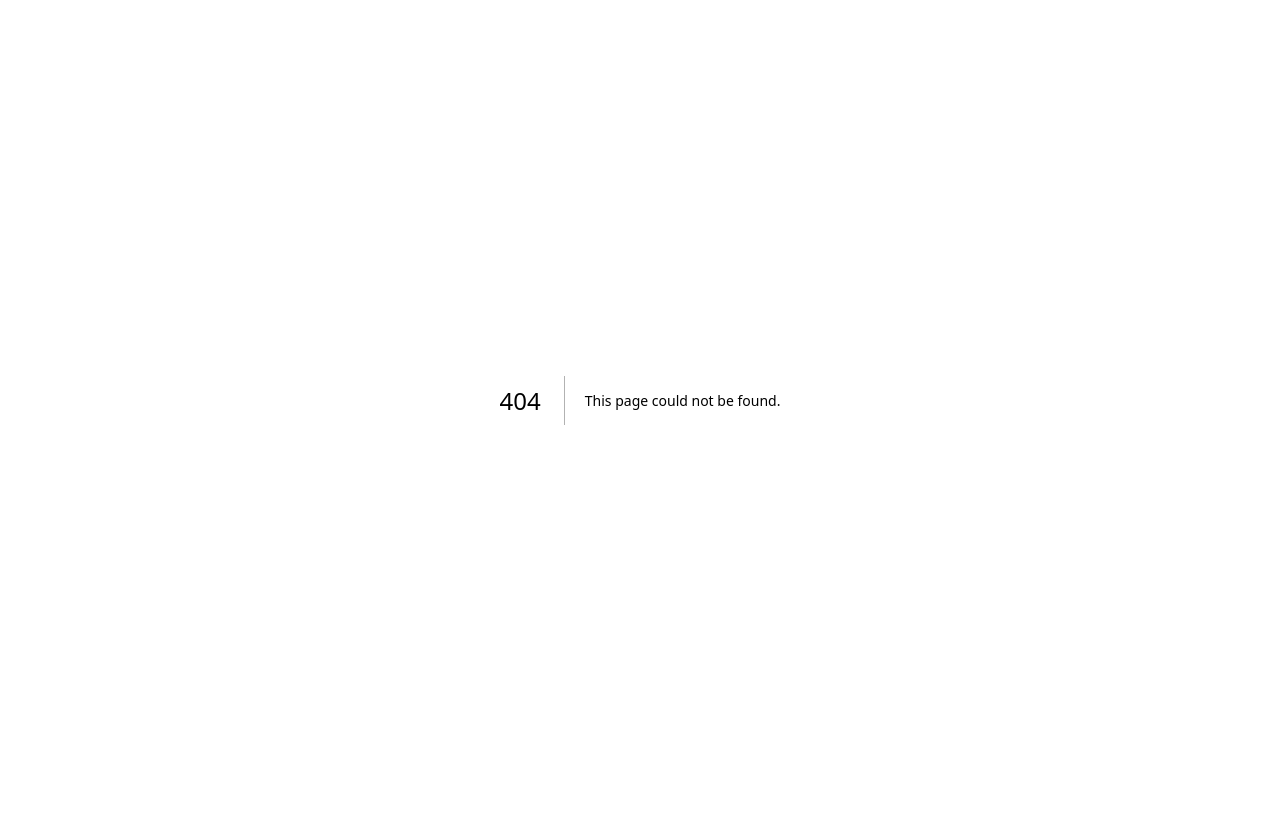
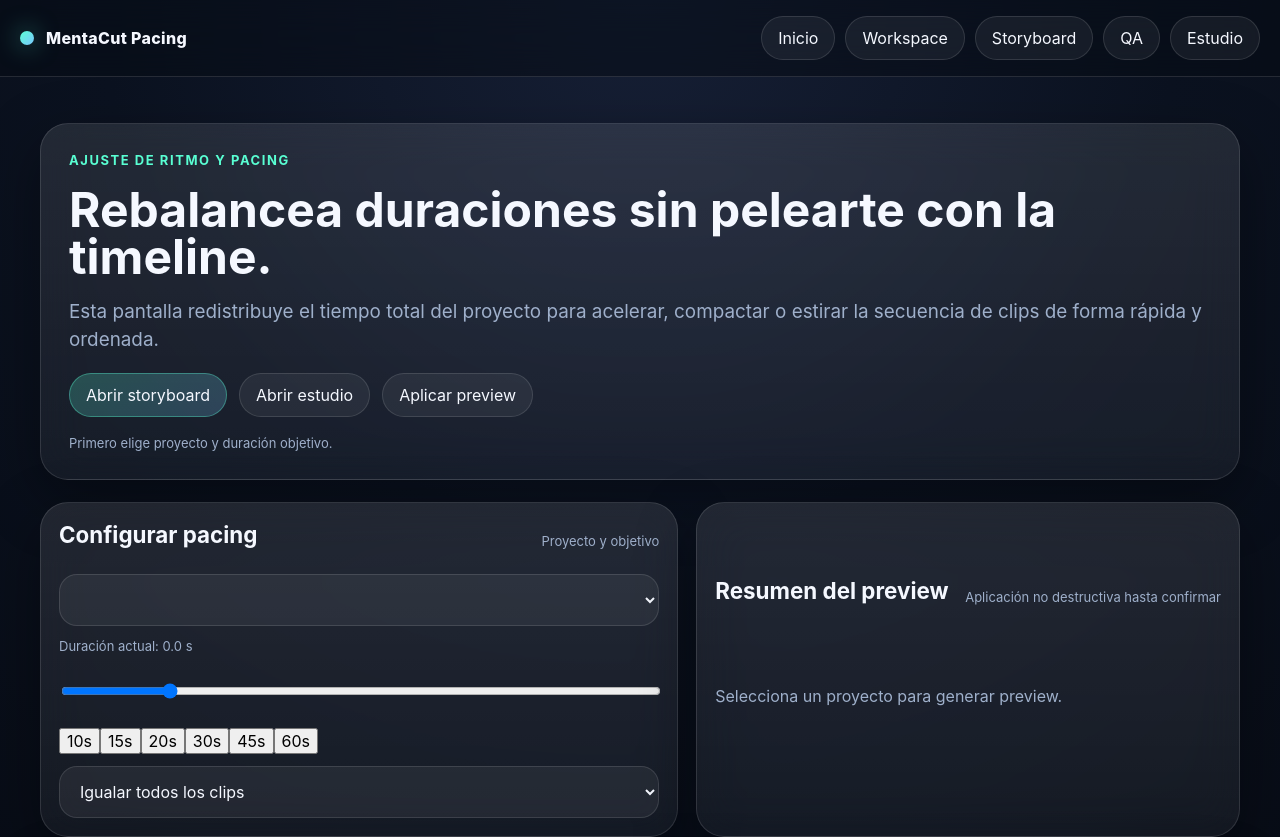
Before and after one commit to alain7224/MentaCut, a Next.js app: page /studio/pacing in a window 1280 px wide. Before the commit this address had no page. Shown: the top 837 px of the page. Before the commit the page ends 800 px from the top, so only its background shows below. Built offline with nearby package versions, Linux system fonts and the light colour scheme.

Commit message:
feat: add pacing editor for redistributing clip durations

```diff
--- /dev/null
+++ b/app/studio/pacing/page.tsx
@@ -0,0 +1,213 @@
+'use client'
+
+import Link from 'next/link'
+import { useEffect, useMemo, useState } from 'react'
+import { readLocalProjects, touchProject, writeLocalProjects, type LocalProject } from '@/lib/local-store'
+
+type DurationMode = 'equal' | 'keep-ratio'
+
+function normalizeTimeline(project: LocalProject, durations: number[]): LocalProject {
+  let cursor = 0
+  return {
+    ...project,
+    clips: project.clips.map((clip, index) => {
+      const nextDuration = Math.max(0.5, Number(durations[index].toFixed(2)))
+      const start = Number(cursor.toFixed(2))
+      const end = Number((cursor + nextDuration).toFixed(2))
+      cursor = end
+      return {
+        ...clip,
+        start,
+        end,
+      }
+    }),
+  }
+}
+
+export default function StudioPacingPage() {
+  const [projects, setProjects] = useState<LocalProject[]>([])
+  const [activeId, setActiveId] = useState<string | null>(null)
+  const [targetDuration, setTargetDuration] = useState(20)
+  const [mode, setMode] = useState<DurationMode>('equal')
+  const [status, setStatus] = useState('')
+
+  useEffect(() => {
+    const next = readLocalProjects()
+    setProjects(next)
+    setActiveId(next[0]?.id ?? null)
+  }, [])
+
+  const active = useMemo(() => projects.find((item) => item.id === activeId) ?? null, [projects, activeId])
+
+  const currentDurations = useMemo(
+    () => active?.clips.map((clip) => Math.max(0.5, clip.end - clip.start)) ?? [],
+    [active],
+  )
+
+  const currentTotal = useMemo(
+    () => currentDurations.reduce((sum, value) => sum + value, 0),
+    [currentDurations],
+  )
+
+  useEffect(() => {
+    if (currentTotal > 0) {
+      setTargetDuration(Number(currentTotal.toFixed(1)))
+    }
+  }, [activeId, currentTotal])
+
+  const previewDurations = useMemo(() => {
+    if (!active || active.clips.length === 0) return []
+
+    const safeTarget = Math.max(active.clips.length * 0.5, targetDuration)
+
+    if (mode === 'equal') {
+      const each = safeTarget / active.clips.length
+      return active.clips.map(() => Number(each.toFixed(2)))
+    }
+
+    const baseTotal = currentDurations.reduce((sum, value) => sum + value, 0)
+    if (baseTotal <= 0) {
+      const each = safeTarget / active.clips.length
+      return active.clips.map(() => Number(each.toFixed(2)))
+    }
+
+    return currentDurations.map((value) => Number(((value / baseTotal) * safeTarget).toFixed(2)))
+  }, [active, currentDurations, mode, targetDuration])
+
+  const previewProject = useMemo(() => {
+    if (!active) return null
+    return normalizeTimeline(active, previewDurations)
+  }, [active, previewDurations])
+
+  function persist(projectId: string, updater: (project: LocalProject) => LocalProject, nextStatus: string) {
+    const updated = projects.map((project) => {
+      if (project.id !== projectId) return project
+      return touchProject(updater(project))
+    })
+    setProjects(updated)
+    writeLocalProjects(updated)
+    setStatus(nextStatus)
+  }
+
+  function applyPreview() {
+    if (!active || !previewProject) return
+    persist(active.id, () => previewProject, 'Ritmo del proyecto actualizado')
+  }
+
+  function applyPreset(seconds: number) {
+    setTargetDuration(seconds)
+    setStatus(`Objetivo ajustado a ${seconds}s`)
+  }
+
+  function updateSingleDuration(index: number, value: number) {
+    if (!active) return
+    const nextDurations = currentDurations.map((item, currentIndex) => currentIndex === index ? Math.max(0.5, value) : item)
+    const normalized = normalizeTimeline(active, nextDurations)
+    persist(active.id, () => normalized, 'Duración individual del clip actualizada')
+  }
+
+  return (
+    <div className="page-shell">
+      <header className="topbar">
+        <div className="brand">
+          <span className="brand-dot" />
+          <span>MentaCut Pacing</span>
+        </div>
+        <nav className="nav">
+          <Link href="/" className="nav-link">Inicio</Link>
+          <Link href="/studio/workspace" className="nav-link">Workspace</Link>
+          <Link href="/studio/storyboard" className="nav-link">Storyboard</Link>
+          <Link href="/studio/qa" className="nav-link">QA</Link>
+          <Link href="/studio" className="nav-link">Estudio</Link>
+        </nav>
+      </header>
+
+      <main className="main">
+        <section className="section">
+          <div className="panel hero-copy">
+            <span className="eyebrow">Ajuste de ritmo y pacing</span>
+            <h1 className="title" style={{ fontSize: 'clamp(1.8rem, 4vw, 3rem)' }}>Rebalancea duraciones sin pelearte con la timeline.</h1>
+            <p className="sub">
+              Esta pantalla redistribuye el tiempo total del proyecto para acelerar, compactar o estirar la secuencia de clips de forma rápida y ordenada.
+            </p>
+            <div className="action-row">
+              <Link href="/studio/storyboard" className="btn btn-primary">Abrir storyboard</Link>
+              <Link href="/studio" className="btn">Abrir estudio</Link>
+              <button className="btn" onClick={applyPreview} disabled={!previewProject}>Aplicar preview</button>
+            </div>
+            <div className="timeline-label">{status || 'Primero elige proyecto y duración objetivo.'}</div>
+          </div>
+        </section>
+
+        <section className="section">
+          <div className="studio-grid-2">
+            <div className="panel timeline">
+              <div className="row-head">
+                <h2 className="section-title">Configurar pacing</h2>
+                <div className="timeline-label">Proyecto y objetivo</div>
+              </div>
+              <div className="form">
+                <select className="input" value={activeId ?? ''} onChange={(event) => setActiveId(event.target.value)}>
+                  {projects.map((project) => (
+                    <option key={project.id} value={project.id}>{project.name} · {project.format}</option>
+                  ))}
+                </select>
+                <label className="form">
+                  <span className="timeline-label">Duración actual: {currentTotal.toFixed(1)} s</span>
+                  <input className="input" type="range" min={Math.max((active?.clips.length ?? 1) * 0.5, 2)} max={120} step="0.5" value={targetDuration} onChange={(event) => setTargetDuration(Number(event.target.value))} />
+                </label>
+                <div className="preset-chip-wrap">
+                  {[10, 15, 20, 30, 45, 60].map((seconds) => (
+                    <button key={seconds} className="preset-chip" onClick={() => applyPreset(seconds)}>{seconds}s</button>
+                  ))}
+                </div>
+                <select className="input" value={mode} onChange={(event) => setMode(event.target.value as DurationMode)}>
+                  <option value="equal">Igualar todos los clips</option>
+                  <option value="keep-ratio">Mantener proporciones actuales</option>
+                </select>
+              </div>
+            </div>
+
+            <div className="panel timeline">
+              <div className="row-head">
+                <h2 className="section-title">Resumen del preview</h2>
+                <div className="timeline-label">Aplicación no destructiva hasta confirmar</div>
+              </div>
+              {previewProject ? (
+                <div className="cards">
+                  <article className="panel card"><h3>Clips</h3><p><strong>{previewProject.clips.length}</strong></p></article>
+                  <article className="panel card"><h3>Objetivo</h3><p><strong>{targetDuration.toFixed(1)} s</strong></p></article>
+                  <article className="panel card"><h3>Modo</h3><p><strong>{mode === 'equal' ? 'Igualado' : 'Proporcional'}</strong></p></article>
+                  <article className="panel card"><h3>Último fin</h3><p><strong>{previewProject.clips[previewProject.clips.length - 1]?.end.toFixed(1) ?? '0.0'} s</strong></p></article>
+                </div>
+              ) : <div className="empty">Selecciona un proyecto para generar preview.</div>}
+            </div>
+          </div>
+        </section>
+
+        <section className="section">
+          <div className="panel timeline">
+            <div className="row-head">
+              <h2 className="section-title">Duraciones actuales y preview</h2>
+              <div className="timeline-label">Clip por clip</div>
+            </div>
+            <div className="cards" style={{ gridTemplateColumns: 'repeat(2, minmax(0, 1fr))' }}>
+              {active?.clips.length ? active.clips.map((clip, index) => (
+                <article key={clip.id} className="panel card">
+                  <h3>{clip.title}</h3>
+                  <p><strong>Actual:</strong> {(clip.end - clip.start).toFixed(2)} s</p>
+                  <p><strong>Preview:</strong> {(previewDurations[index] ?? 0).toFixed(2)} s</p>
+                  <p><strong>Nuevo rango:</strong> {previewProject?.clips[index] ? `${previewProject.clips[index].start.toFixed(1)}s → ${previewProject.clips[index].end.toFixed(1)}s` : '—'}</p>
+                  <label className="form">
+                    <span className="timeline-label">Ajuste directo individual</span>
+                    <input className="input" type="range" min="0.5" max="20" step="0.5" value={Math.max(0.5, clip.end - clip.start)} onChange={(event) => updateSingleDuration(index, Number(event.target.value))} />
+                  </label>
+                </article>
+              )) : <div className="empty">No hay clips para ajustar.</div>}
+            </div>
+          </div>
+        </section>
+      </main>
+    </div>
+  )
+}
```
